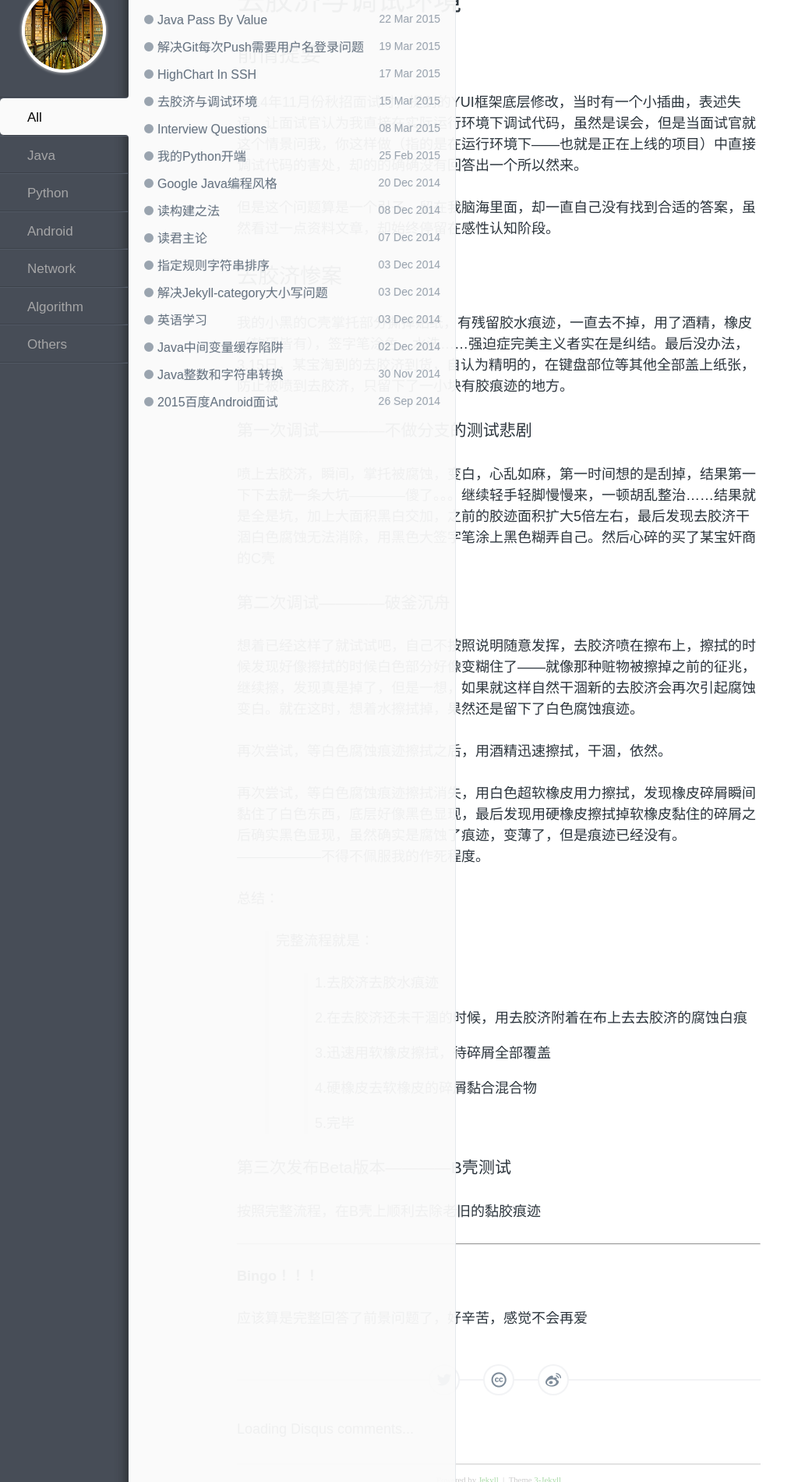
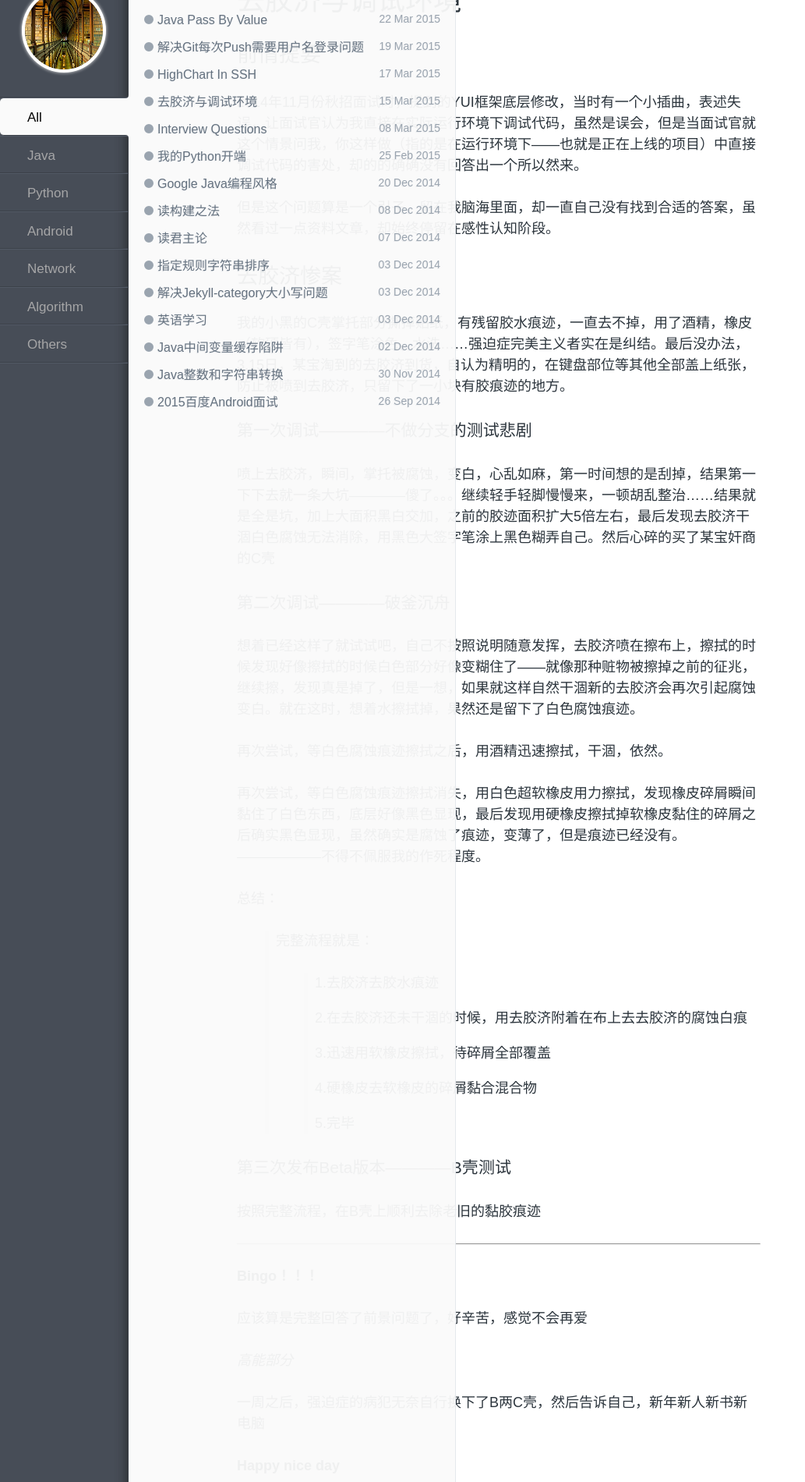
Before and after one commit to enlipan/enlipan.github.io, a Jekyll site: the page built from _posts/2015-3-15-stupid-debuge-in-site.md, in a window 1280 px wide. Shown: the part 66-1966 px from the top of the page at 78% size, without its empty margins (0-1033 px from the left). Built offline with Jekyll 4.4.1, drawn with Linux system fonts in a browser that asks for light colours; comment, search, counter and statistics services are not loaded; grey boxes are pictures that could not be loaded.

Commit message:
update stupid debug in site

```diff
--- a/_posts/2015-3-15-stupid-debuge-in-site.md
+++ b/_posts/2015-3-15-stupid-debuge-in-site.md
@@ -49,3 +49,12 @@ category: others
 **Bingo！！！**
 
 应该算是完整回答了前景问题了，好辛苦，感觉不会再爱
+
+
+*高能部分*
+
+一周之后，强迫症的病犯无奈自行换下了B两C壳，然后告诉自己，新年新人新书新电脑
+
+**Happy nice day**
+
+![我的工作环境](/assets/img/20150315/MyIBM.JPG)
```
Also changed, not shown: _posts/2015-2-25-start-Python.md (+2 -0 lines), 1 other file.
